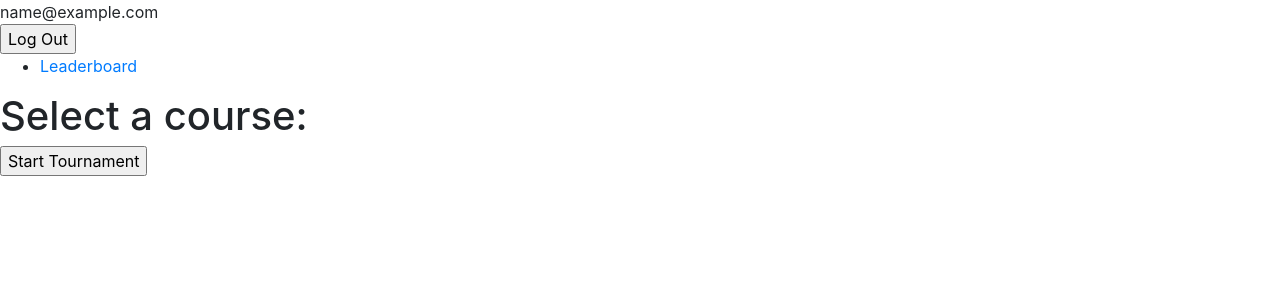
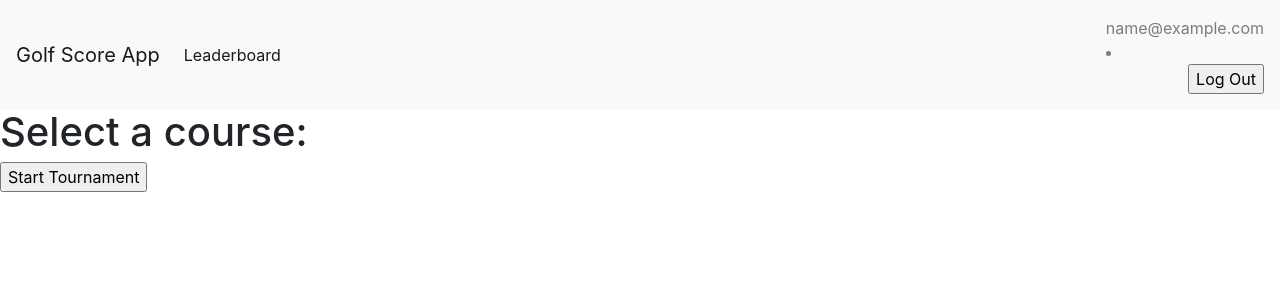
Before and after one commit to katie-mt/golfscoreapp, a Flask app: page /courses in a window 1280 px wide. Shown: the top 300 px of the page. Run offline with Flask 2, Linux system fonts and the light colour scheme; the visitor is signed in with stand-in values (Sample User, id 1); data that the repository does not hold is empty; some libraries are stand-ins or nearby versions.

Commit message:
Navbar implemented

```diff
--- a/templates/base.html
+++ b/templates/base.html
@@ -10,20 +10,32 @@
 </head>
 
 <body>
+
+  <nav class="navbar navbar-expand-lg navbar-light bg-light">
+    <a class="navbar-brand" href="#">Golf Score App</a>
+    <button class="navbar-toggler" type="button" data-toggle="collapse" data-target="#navbarText" aria-controls="navbarText" aria-expanded="false" aria-label="Toggle navigation">
+      <span class="navbar-toggler-icon"></span>
+    </button>
+    <div class="collapse navbar-collapse" id="navbarText">
+      <ul class="navbar-nav mr-auto">
+        <li class="nav-item active">
+          <a class="nav-link" href="/leaderboard">Leaderboard <span class="sr-only">(current)</span></a>
+        </li>
+      </ul>
+      <span class="navbar-text">
         {% if 'user' in session %} {{ session['user'] }}
-  <div>
-    <form action="/logout" method="post" id='logout'>
+        <li>
+          <form action="/logout" method="post" id='logout' align="right">
             <input type="submit" value="Log Out" />
           </form>
-  </div>
+        </li>
         {% endif %} {% with messages = get_flashed_messages() %} {% if messages %} {% for message in messages %}
         <p>{{message}}</p>
         {% endfor %}{% endif %}{% endwith %}
-  <nav>
-    <ul>
-      <li><a href='/leaderboard'>Leaderboard</a></li>
-    </ul>
+      </span>
+    </div>
   </nav>
+
   {% block content %} {% endblock %}
 
   <!-- jQuery library -->
```
Lines whose indentation alone changed are shown as unchanged.
